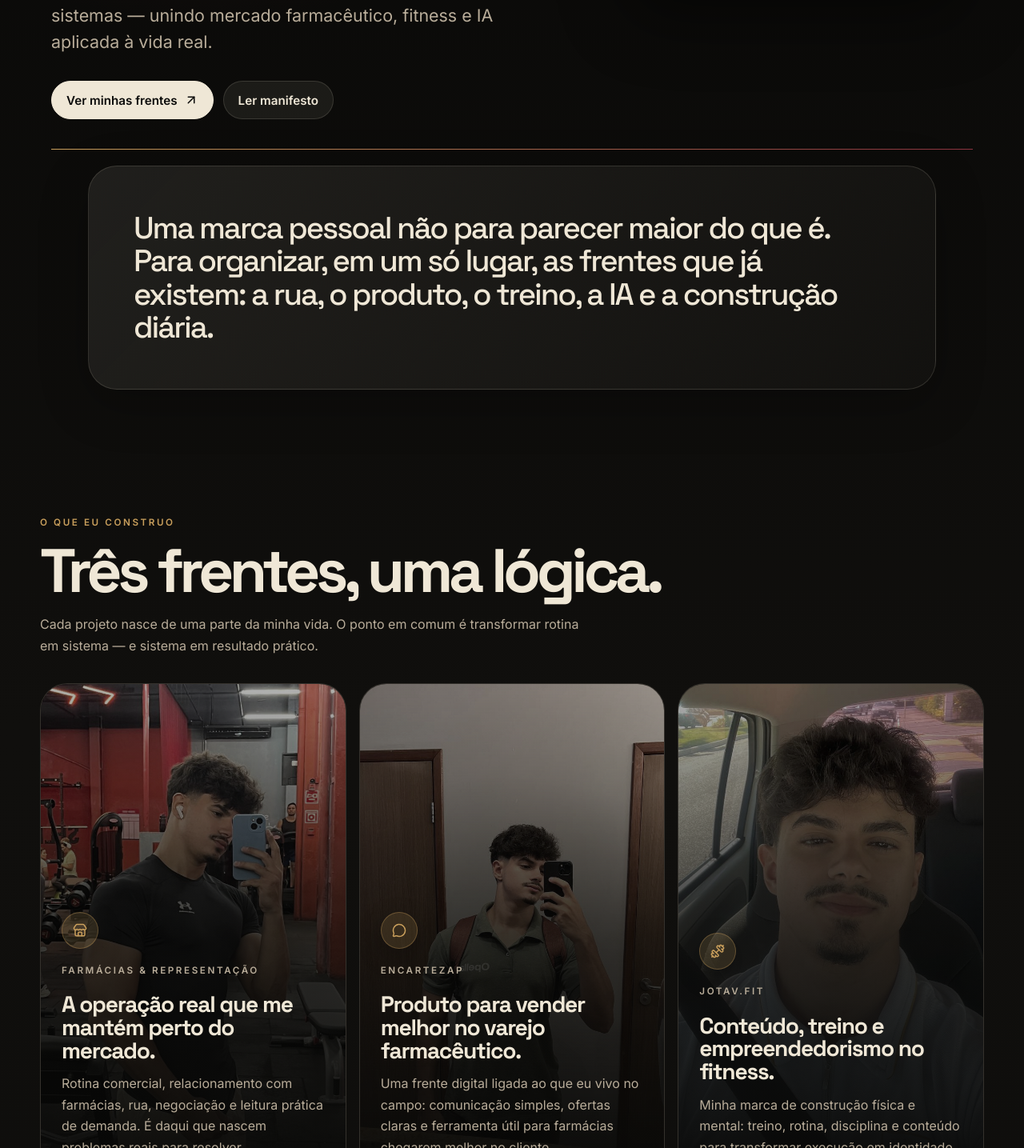
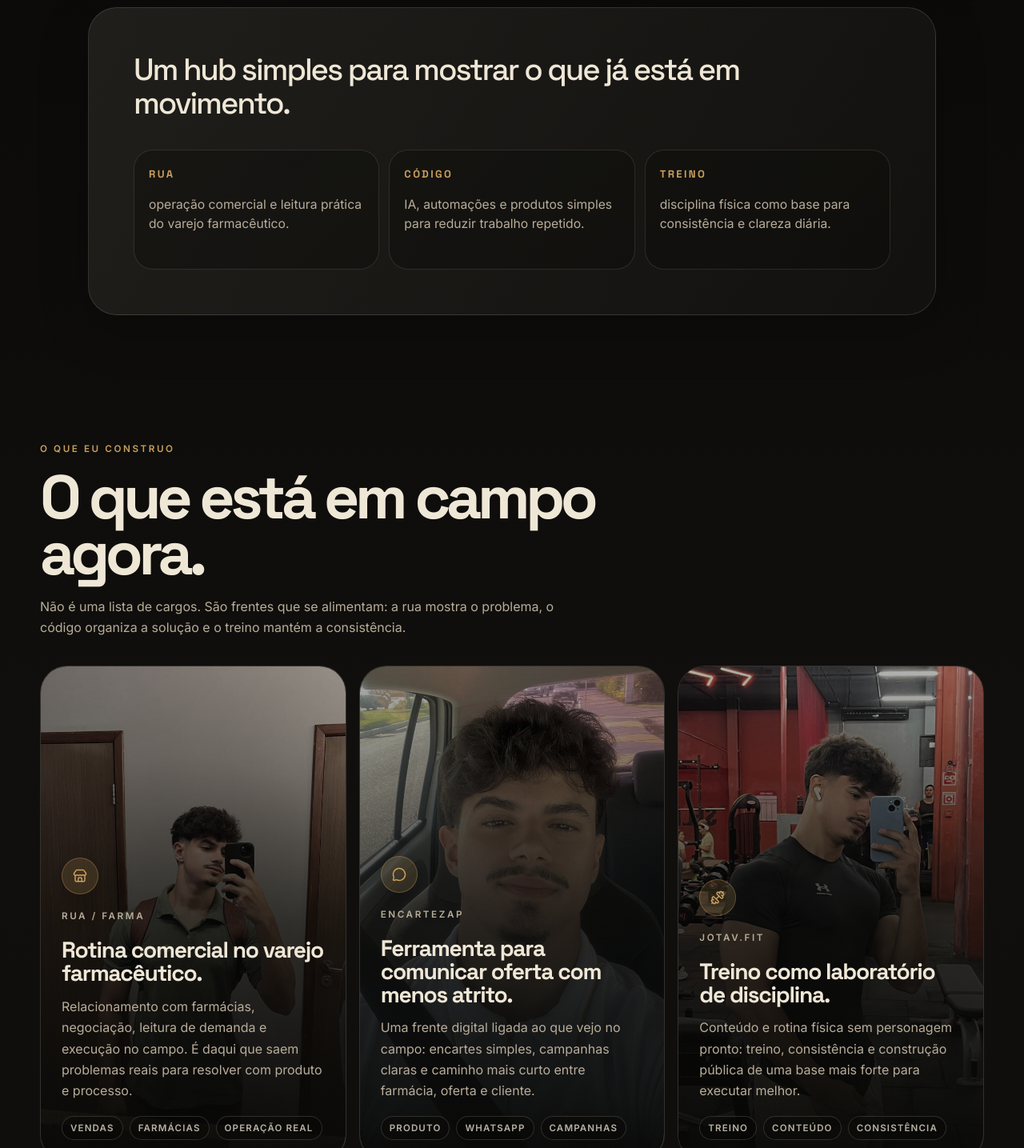
Before and after one commit to joaovsgoncalves1-jpg/jotavictor-site, a React (Vite) app: page / in a window 1280 px wide. Shown: the part 915-2350 px from the top of the page at 80% size. Built offline with nearby package versions, Linux system fonts and the light colour scheme.

Commit message:
Polish jotavictor landing copy and mobile layout

```diff
--- a/index.html
+++ b/index.html
@@ -5,9 +5,9 @@
     <meta name="viewport" content="width=device-width, initial-scale=1.0" />
     <meta
       name="description"
-      content="João Victor — representante comercial, criador digital e construtor de sistemas para transformar rotina em resultado."
+      content="João Victor — operação comercial, código, IA aplicada e disciplina física na prática."
     />
-    <title>João Victor — Rotina em resultado</title>
+    <title>João Victor — Rua, código e treino</title>
   </head>
   <body>
     <div id="root"></div>
--- a/src/App.css
+++ b/src/App.css
@@ -218,7 +218,15 @@ h3 {
 .button:hover,
 .button:focus-visible {
   transform: translateY(-2px);
+}
+
+.button:hover {
   outline: none;
+}
+
+.button:focus-visible {
+  outline: 2px solid var(--gold);
+  outline-offset: 4px;
 }
 
 .button.primary {
@@ -318,13 +326,45 @@ h3 {
   box-shadow: 0 18px 60px rgba(0, 0, 0, 0.25);
 }
 
-.intro-panel p {
-  max-width: 900px;
+.intro-panel > p {
+  max-width: 760px;
   color: var(--paper);
   font-family: 'Space Grotesk', Inter, sans-serif;
   font-size: clamp(1.55rem, 3vw, 3rem);
   line-height: 1.08;
   letter-spacing: -0.055em;
+}
+
+.proof-grid {
+  display: grid;
+  grid-template-columns: repeat(3, minmax(0, 1fr));
+  gap: 12px;
+  margin-top: clamp(24px, 4vw, 38px);
+}
+
+.proof-item {
+  min-height: 150px;
+  padding: 18px;
+  border-radius: 24px;
+  border: 1px solid rgba(239, 231, 214, 0.12);
+  background: rgba(10, 10, 9, 0.32);
+}
+
+.proof-item span {
+  display: inline-block;
+  margin-bottom: 18px;
+  color: var(--gold);
+  font-family: 'Space Grotesk', Inter, sans-serif;
+  font-size: 0.82rem;
+  font-weight: 700;
+  letter-spacing: 0.18em;
+  text-transform: uppercase;
+}
+
+.proof-item p {
+  color: var(--paper-muted);
+  font-size: 0.98rem;
+  line-height: 1.55;
 }
 
 .section,
@@ -418,6 +458,25 @@ h3 {
 
 .front-content h3 {
   margin-bottom: 14px;
+}
+
+.front-facts {
+  display: flex;
+  flex-wrap: wrap;
+  gap: 8px;
+  margin-top: 18px;
+}
+
+.front-facts span {
+  padding: 7px 10px;
+  border-radius: 999px;
+  border: 1px solid rgba(239, 231, 214, 0.16);
+  background: rgba(8, 8, 7, 0.42);
+  color: rgba(239, 231, 214, 0.76);
+  font-size: 0.72rem;
+  font-weight: 700;
+  letter-spacing: 0.1em;
+  text-transform: uppercase;
 }
 
 .split-section {
@@ -530,7 +589,7 @@ footer {
   justify-content: space-between;
   gap: 16px;
   border-top: 1px solid var(--line);
-  color: rgba(239, 231, 214, 0.55);
+  color: var(--paper-muted);
   font-size: 0.88rem;
 }
 
@@ -539,7 +598,8 @@ footer {
     width: calc(100vw - 22px);
   }
 
-  .nav-links a:not(:last-child) {
+  .nav-links a:nth-child(2),
+  .nav-links a:nth-child(3) {
     display: none;
   }
 
@@ -563,7 +623,15 @@ footer {
 
   .portrait-card,
   .portrait-card img {
-    min-height: 540px;
+    min-height: 460px;
+  }
+
+  .proof-grid {
+    grid-template-columns: 1fr;
+  }
+
+  .proof-item {
+    min-height: auto;
   }
 
   .fronts-grid {
@@ -571,7 +639,24 @@ footer {
   }
 
   .front-card {
-    min-height: 560px;
+    min-height: auto;
+  }
+
+  .front-image {
+    position: relative;
+    height: 260px;
+  }
+
+  .front-image::after {
+    background:
+      linear-gradient(180deg, rgba(8, 8, 7, 0.02), rgba(8, 8, 7, 0.48) 72%, rgba(8, 8, 7, 0.86)),
+      radial-gradient(circle at 50% 70%, rgba(0, 0, 0, 0.2), transparent 20rem);
+  }
+
+  .front-content {
+    position: relative;
+    inset: auto;
+    padding: 24px;
   }
 
   .sticky-copy {
@@ -607,11 +692,15 @@ footer {
 
   .portrait-card,
   .portrait-card img {
-    min-height: 500px;
+    min-height: 420px;
   }
 
   .front-card {
-    min-height: 520px;
+    min-height: auto;
+  }
+
+  .front-image {
+    height: 230px;
   }
 
   .front-content {
@@ -624,7 +713,7 @@ footer {
   .manifesto,
   .final-cta,
   footer {
-    width: min(100% - 28px, 1180px);
+    width: min(100% - 36px, 1180px);
   }
 }
 
--- a/src/App.tsx
+++ b/src/App.tsx
@@ -12,29 +12,33 @@ import {
 } from 'lucide-react'
 import './App.css'
 
+// Image filenames are legacy; map by the visible photo theme, not by filename.
 const fronts = [
   {
-    eyebrow: 'Farmácias & representação',
-    title: 'A operação real que me mantém perto do mercado.',
+    eyebrow: 'Rua / farma',
+    title: 'Rotina comercial no varejo farmacêutico.',
     body:
-      'Rotina comercial, relacionamento com farmácias, rua, negociação e leitura prática de demanda. É daqui que nascem problemas reais para resolver.',
-    image: '/images/joao-car.jpg',
+      'Relacionamento com farmácias, negociação, leitura de demanda e execução no campo. É daqui que saem problemas reais para resolver com produto e processo.',
+    facts: ['vendas', 'farmácias', 'operação real'],
+    image: '/images/joao-work.jpg',
     icon: Store,
   },
   {
     eyebrow: 'EncarteZap',
-    title: 'Produto para vender melhor no varejo farmacêutico.',
+    title: 'Ferramenta para comunicar oferta com menos atrito.',
     body:
-      'Uma frente digital ligada ao que eu vivo no campo: comunicação simples, ofertas claras e ferramenta útil para farmácias chegarem melhor no cliente.',
-    image: '/images/joao-work.jpg',
+      'Uma frente digital ligada ao que vejo no campo: encartes simples, campanhas claras e caminho mais curto entre farmácia, oferta e cliente.',
+    facts: ['produto', 'WhatsApp', 'campanhas'],
+    image: '/images/joao-gym.jpg',
     icon: MessageCircle,
   },
   {
     eyebrow: 'Jotav.fit',
-    title: 'Conteúdo, treino e empreendedorismo no fitness.',
+    title: 'Treino como laboratório de disciplina.',
     body:
-      'Minha marca de construção física e mental: treino, rotina, disciplina e conteúdo para transformar execução em identidade.',
-    image: '/images/joao-gym.jpg',
+      'Conteúdo e rotina física sem personagem pronto: treino, consistência e construção pública de uma base mais forte para executar melhor.',
+    facts: ['treino', 'conteúdo', 'consistência'],
+    image: '/images/joao-car.jpg',
     icon: Dumbbell,
   },
 ]
@@ -42,18 +46,18 @@ const fronts = [
 const systems = [
   {
     icon: BrainCircuit,
-    title: 'IA aplicada',
-    body: 'Não como promessa distante. Como rotina: organizar, decidir, criar, vender e executar melhor.',
+    title: 'IA para tirar peso operacional',
+    body: 'Organizar informação, transformar áudio em tarefa, resumir conversas, apoiar decisão e reduzir trabalho repetido.',
   },
   {
     icon: Flame,
     title: 'Forja',
-    body: 'Meu sistema pessoal para transformar metas soltas em hábitos, tarefas, pontuação e direção diária.',
+    body: 'Um cockpit pessoal para hábitos, tarefas, pontuação e direção diária — menos promessa, mais placar visível.',
   },
   {
     icon: Route,
-    title: 'Rotina em resultado',
-    body: 'O fio que liga tudo: sair do excesso de ideia e construir processos que realmente movem o dia.',
+    title: 'Processo antes de inspiração',
+    body: 'A lógica por trás das frentes: capturar, priorizar, executar, medir e melhorar sem depender de motivação perfeita.',
   },
 ]
 
@@ -62,6 +66,21 @@ const principles = [
   'IA precisa virar processo, não distração.',
   'Disciplina é mais útil quando vira sistema.',
   'Conteúdo bom nasce de vida vivida, não de personagem.',
+]
+
+const proofPoints = [
+  {
+    label: 'Rua',
+    text: 'operação comercial e leitura prática do varejo farmacêutico.',
+  },
+  {
+    label: 'Código',
+    text: 'IA, automações e produtos simples para reduzir trabalho repetido.',
+  },
+  {
+    label: 'Treino',
+    text: 'disciplina física como base para consistência e clareza diária.',
+  },
 ]
 
 function App() {
@@ -78,7 +97,7 @@ function App() {
         </a>
         <div className="nav-links">
           <a href="#frentes">Frentes</a>
-          <a href="#ia">IA real</a>
+          <a href="#ia">Processos</a>
           <a href="#manifesto">Manifesto</a>
           <a href="#contato">Contato</a>
         </div>
@@ -94,18 +113,18 @@ function App() {
           >
             <p className="kicker">jotavictor.com</p>
             <h1>
-              João Victor constrói sistemas para transformar rotina em resultado.
+              Operação comercial, código e disciplina na prática.
             </h1>
             <p className="hero-sub">
-              Representante comercial, criador digital e construtor de sistemas — unindo
-              mercado farmacêutico, fitness e IA aplicada à vida real.
+              Atuo no varejo farmacêutico, crio sistemas com IA e documento a rotina que
+              sustenta tudo — vendas, produto, treino e execução diária.
             </p>
             <div className="hero-actions">
-              <a className="button primary" href="#frentes">
-                Ver minhas frentes <ArrowUpRight size={18} />
+              <a className="button primary" href="mailto:contato@jotavictor.com">
+                Falar comigo <ArrowUpRight size={18} />
               </a>
-              <a className="button ghost" href="#manifesto">
-                Ler manifesto
+              <a className="button ghost" href="#frentes">
+                Ver projetos
               </a>
             </div>
           </motion.div>
@@ -128,20 +147,24 @@ function App() {
       </section>
 
       <section className="intro-panel">
-        <p>
-          Uma marca pessoal não para parecer maior do que é. Para organizar, em um só
-          lugar, as frentes que já existem: a rua, o produto, o treino, a IA e a
-          construção diária.
-        </p>
+        <p>Um hub simples para mostrar o que já está em movimento.</p>
+        <div className="proof-grid" aria-label="Como as frentes se conectam">
+          {proofPoints.map((point) => (
+            <div className="proof-item" key={point.label}>
+              <span>{point.label}</span>
+              <p>{point.text}</p>
+            </div>
+          ))}
+        </div>
       </section>
 
       <section className="section" id="frentes">
         <div className="section-heading">
           <p className="kicker">O que eu construo</p>
-          <h2>Três frentes, uma lógica.</h2>
+          <h2>O que está em campo agora.</h2>
           <p>
-            Cada projeto nasce de uma parte da minha vida. O ponto em comum é transformar
-            rotina em sistema — e sistema em resultado prático.
+            Não é uma lista de cargos. São frentes que se alimentam: a rua mostra o
+            problema, o código organiza a solução e o treino mantém a consistência.
           </p>
         </div>
 
@@ -154,13 +177,18 @@ function App() {
                 key={front.title}
               >
                 <div className="front-image">
-                  <img src={front.image} alt="" />
+                  <img src={front.image} alt="" width="720" height="1280" />
                 </div>
                 <div className="front-content">
                   <span className="icon-pill"><Icon size={18} /></span>
                   <p className="eyebrow">{front.eyebrow}</p>
                   <h3>{front.title}</h3>
                   <p>{front.body}</p>
+                  <div className="front-facts" aria-label={`Pontos-chave de ${front.eyebrow}`}>
+                    {front.facts.map((fact) => (
+                      <span key={fact}>{fact}</span>
+                    ))}
+                  </div>
                 </div>
               </article>
             )
@@ -170,12 +198,11 @@ function App() {
 
       <section className="split-section" id="ia">
         <div className="sticky-copy">
-          <p className="kicker">IA aplicada à vida real</p>
-          <h2>Menos hype. Mais execução.</h2>
+          <p className="kicker">Processos e IA</p>
+          <h2>Menos ferramenta nova. Mais rotina funcionando.</h2>
           <p>
-            O objetivo não é falar de IA como tendência. É mostrar como ela entra na rotina:
-            no planejamento, na operação comercial, no conteúdo, nos estudos, nos produtos e
-            na disciplina pessoal.
+            A IA entra onde existe repetição, ruído ou decisão acumulada: organizar o dia,
+            transformar informação solta em próxima ação e deixar a operação mais leve.
           </p>
         </div>
         <div className="system-stack">
@@ -215,10 +242,10 @@ function App() {
       <section className="final-cta" id="contato">
         <div>
           <Sparkles className="spark" size={28} />
-          <h2>João Victor é a marca-mãe.</h2>
+          <h2>Rua, código e treino no mesmo lugar.</h2>
           <p>
             EncarteZap, Jotav.fit, Forja e representação comercial são frentes diferentes
-            da mesma construção: usar rotina, IA e execução para criar negócios reais.
+            da mesma construção: resolver problemas reais com processo, tecnologia e rotina.
           </p>
         </div>
         <div className="cta-actions">
```
